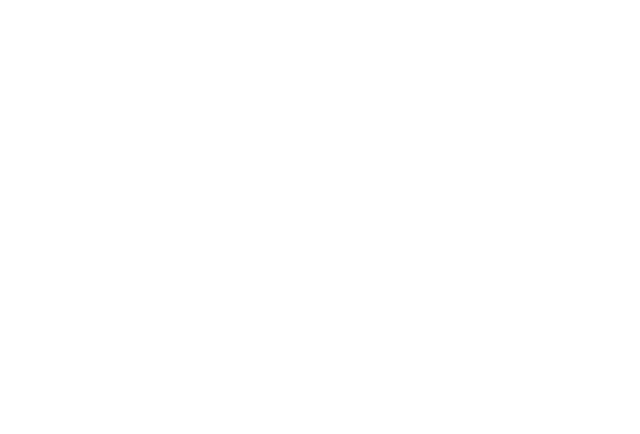
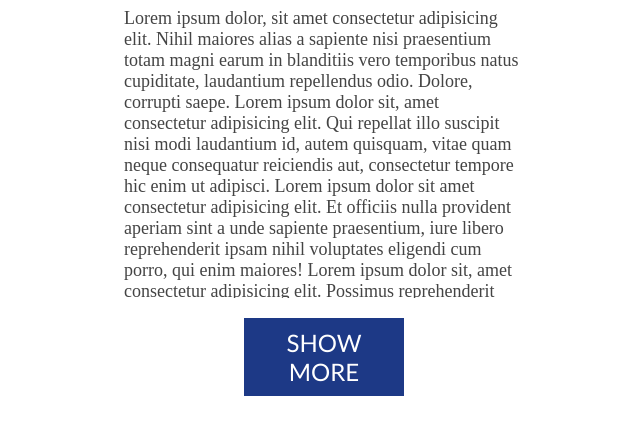
Before and after one commit to Davioli91/JavaScript, a plain HTML site: page index.html in a window 1280 px wide. Shown: the whole page, without its empty margins (316-956 px from the left). Drawn offline with Linux system fonts and the light colour scheme.

Commit message:
The onClick Event

```diff
--- a/index.html
+++ b/index.html
@@ -4,10 +4,12 @@
     <meta charset="UTF-8">
     <meta name="viewport" content="width=device-width, initial-scale=1.0">
     <meta http-equiv="X-UA-Compatible" content="ie=edge">
-    <title>Hello, World!</title>
+    <link href="style.css" type="text/css" rel="stylesheet">
 </head>
 <body>
 
+    <div id="content">Lorem ipsum dolor, sit amet consectetur adipisicing elit. Nihil maiores alias a sapiente nisi praesentium totam magni earum in blanditiis vero temporibus natus cupiditate, laudantium repellendus odio. Dolore, corrupti saepe. Lorem ipsum dolor sit, amet consectetur adipisicing elit. Qui repellat illo suscipit nisi modi laudantium id, autem quisquam, vitae quam neque consequatur reiciendis aut, consectetur tempore hic enim ut adipisci. Lorem ipsum dolor sit amet consectetur adipisicing elit. Et officiis nulla provident aperiam sint a unde sapiente praesentium, iure libero reprehenderit ipsam nihil voluptates eligendi cum porro, qui enim maiores! Lorem ipsum dolor sit, amet consectetur adipisicing elit. Possimus reprehenderit atque iste, vel dolor accusantium ea, corporis voluptate cupiditate est amet optio soluta culpa consequatur nobis velit quidem explicabo enim? Lorem ipsum dolor sit amet consectetur adipisicing elit. Reiciendis, culpa! Voluptas sunt assumenda saepe totam expedita velit ipsum, perferendis, tenetur sequi quo architecto, cumque voluptatum quos necessitatibus molestiae. Iusto, amet.</div>
+    <a id="show-more">Show More</a>
 
     <script src="test.js"></script>
 </body>
--- a/style.css
+++ b/style.css
@@ -1,3 +1,46 @@
 body {
-    background-color: chocolate;
+    background-color: rgb(134, 199, 90);
+    background: #fff;
 }
+#content{
+    width: 400px;
+    background: #fff;
+    padding: 20px;
+    padding-top: 0px;
+    font-family: 'Times New Roman', Times, serif;
+    font-size: 18px;
+    color: #444;
+    margin: 0 auto;
+
+    max-height: 270px;
+    overflow: hidden;
+
+    -webkit-transition: max-height 0.7s;
+    -moz-transition: max-height 0.7s;
+    transition: max-height 0.7s;
+}
+
+#content.open{
+
+    max-height: 1000px;
+
+    -webkit-transition: max-height 0.7s;
+    -moz-transition: max-height 0.7s;
+    transition: max-height 0.7s;
+
+}
+
+#show-more{
+
+    background: rgb(29, 57, 134);
+    color: #fff;
+    font-family: 'Gill Sans', 'Gill Sans MT', Calibri, 'Trebuchet MS', sans-serif;
+    display: block;
+    width: 140px;
+    font-size: 24px;
+    text-transform: uppercase;
+    padding: 10px;
+    text-align: center;
+    margin: 20px auto;
+    cursor: pointer;
+}
--- a/test.js
+++ b/test.js
@@ -1,21 +1,16 @@
-var birthday = new Date(1985, 0, 15, 11, 15, 25);
-var birthday2 = new Date(1985, 0, 15, 11, 15, 25);
+var content = document.getElementById("content");
+var button = document.getElementById("show-more");
 
-console.log(birthday.getMonth());
+button.onclick = function(){
 
-console.log(birthday.getFullYear());
+    if(content.className == "open"){
+        //shring the bos
+        content.className = "";
+        button.innerHTML = "Show More";
+    } else{
+        //expand box
+        content.className = "open";
+        button.innerHTML = "Show Less";
+    }
 
-console.log(birthday.getDate());
-
-console.log(birthday.getDay());
-
-console.log(birthday.getHours());
-
-console.log(birthday.getTime());
-
-if (birthday.getTime() == birthday2.getTime()) {
-    console.log("birthday are equal");
-}
-else {
-    console.log("birthdays are not equal");
-}
+};
```
